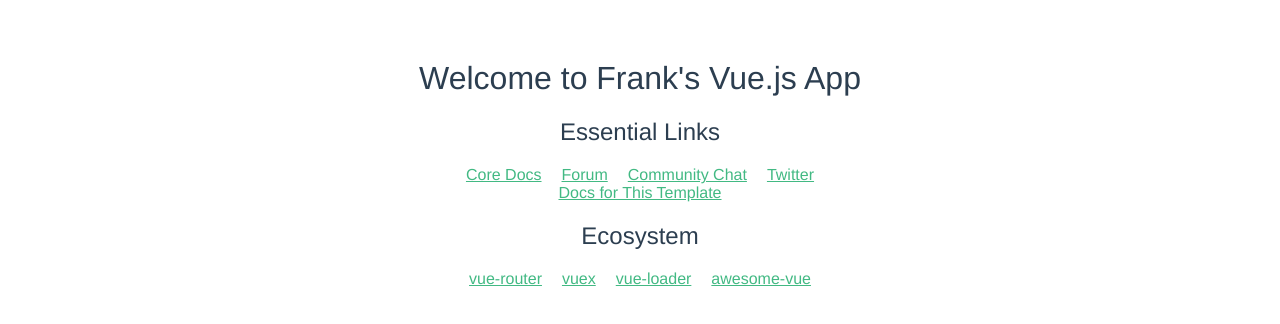
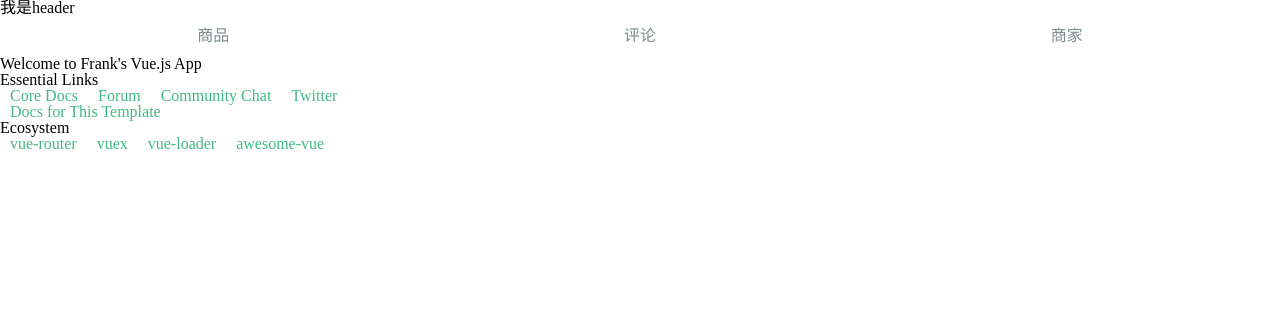
Before and after one commit to dirsky/learn-vue, a Vue app: page / in a window 1280 px wide. Shown: the top 324 px of the page. Built offline with nearby package versions, Linux system fonts and the light colour scheme.

Commit message:
整合router、增加了stylus、stylus-loader

```diff
--- a/index.html
+++ b/index.html
@@ -2,8 +2,10 @@
 <html>
 <head>
   <meta charset="utf-8">
-    <meta name="viewport" content="width=device-width,initial-scale=1.0">
+  <meta name="viewport"
+        content="width=device-width,initial-scale=1.0,maximum-scale=1.0,minimum-scale=1.0,user-scalable=no">
   <title>learn-vue</title>
+  <link rel="stylesheet" type="text/css" href="static/css/reset.css">
 </head>
 <body>
 <div id="app"></div>
--- a/package.json
+++ b/package.json
@@ -51,6 +51,8 @@
     "rimraf": "^2.6.0",
     "semver": "^5.3.0",
     "shelljs": "^0.7.6",
+    "stylus": "^0.54.7",
+    "stylus-loader": "^2.5.1",
     "uglifyjs-webpack-plugin": "^1.1.1",
     "url-loader": "^0.5.8",
     "vue-loader": "^13.3.0",
--- a/src/App.vue
+++ b/src/App.vue
@@ -1,23 +1,41 @@
 <template>
   <div id="app">
-    <!--<img src="./assets/logo.png">-->
-    <router-view/>
+    <v-header></v-header>
+    <div class="tab">
+      <div class="tab-item">
+        <router-link to="/goods">商品</router-link>
+      </div>
+      <div class="tab-item">
+        <router-link to="/ratings">评论</router-link>
+      </div>
+      <div class="tab-item">
+        <router-link to="/seller">商家</router-link>
+      </div>
+    </div>
+    <router-view></router-view>
   </div>
 </template>
 
 <script>
-export default {
-  name: 'Frank-App'
-}
+  import header from './components/header/header.vue'
+
+  export default {
+    name: 'App',
+    components: {
+      'v-header': header
+    }
+  }
 </script>
 
-<style>
-#app {
-  font-family: 'Avenir', Helvetica, Arial, sans-serif;
-  -webkit-font-smoothing: antialiased;
-  -moz-osx-font-smoothing: grayscale;
-  text-align: center;
-  color: #2c3e50;
-  margin-top: 60px;
-}
+<style scoped lang="stylus" rel="stylesheet/stylus" type="text/stylus">
+  #app
+    .tab
+      display flex
+      width 100%
+      height 40px
+      line-height 40px
+      .tab-item
+        flex 1
+        text-align center
+
 </style>
--- /dev/null
+++ b/src/components/goods/goods.vue
@@ -0,0 +1,15 @@
+<template>
+    <div class="goods">
+      goods
+    </div>
+</template>
+
+<script type="text/ecmascript-6">
+    export default {
+        name: 'goods'
+    }
+</script>
+
+<style scoped lang="stylus" rel="stylesheet/stylus" type="text/stylus">
+
+</style>
--- /dev/null
+++ b/src/components/header/header.vue
@@ -0,0 +1,15 @@
+<template>
+    <div class="header">
+      我是header
+    </div>
+</template>
+
+<script type="text/ecmascript-6">
+    export default {
+        name: 'v-header'
+    }
+</script>
+
+<style lang="stylus" rel="stylesheet/stylus">
+
+</style>
--- /dev/null
+++ b/src/components/ratings/ratings.vue
@@ -0,0 +1,15 @@
+<template>
+    <div class="ratings">
+      ratings
+    </div>
+</template>
+
+<script type="text/ecmascript-6">
+    export default {
+        name: 'ratings'
+    }
+</script>
+
+<style scoped lang="stylus" rel="stylesheet/stylus" type="text/stylus">
+
+</style>
--- /dev/null
+++ b/src/components/seller/seller.vue
@@ -0,0 +1,15 @@
+<template>
+    <div class="seller">
+      seller
+    </div>
+</template>
+
+<script type="text/ecmascript-6">
+    export default {
+        name: 'seller'
+    }
+</script>
+
+<style scoped lang="stylus" rel="stylesheet/stylus" type="text/stylus">
+
+</style>
--- a/src/router/index.js
+++ b/src/router/index.js
@@ -4,6 +4,9 @@
 import First from '@/components/First'
 import Second from '@/components/Second'
 import Form from '@/components/Form'
+import goods from '@/components/goods/goods'
+import ratings from '@/components/ratings/ratings'
+import seller from '@/components/seller/seller'
 
 Vue.use(Router)
 
@@ -28,6 +31,21 @@
       path: '/form',
       name: 'Form',
       component: Form
+    },
+    {
+      path: '/goods',
+      name: 'goods',
+      component: goods
+    },
+    {
+      path: '/ratings',
+      name: 'ratings',
+      component: ratings
+    },
+    {
+      path: '/seller',
+      name: 'seller',
+      component: seller
     }
   ]
 })
```
Also changed, not shown: 1 other file (tests, documents, lock files or other folders). Lines whose indentation alone changed are shown as unchanged.
